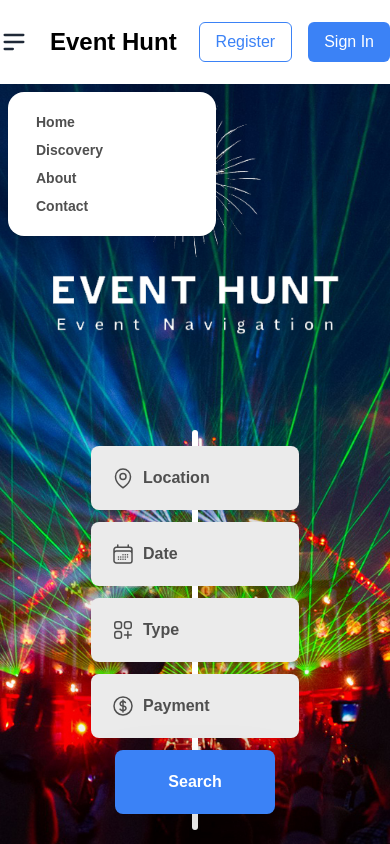
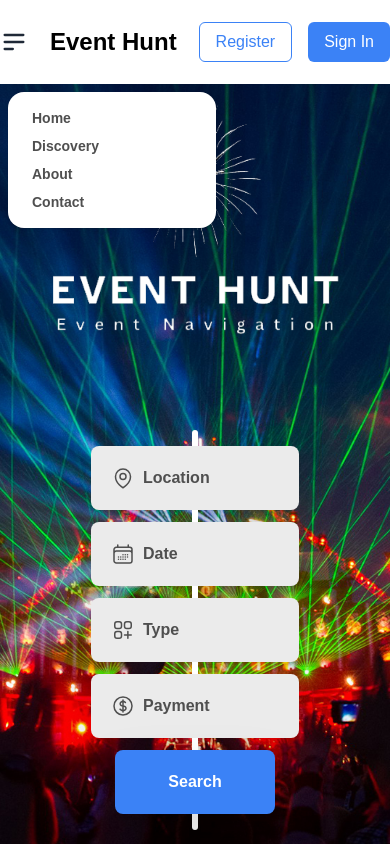
Before and after one commit to Neangthary/wct-app, a Next.js app: page / in a window 390 px wide. Both pictures are taken after a click on the button 14 px from the left and 42 px from the top of the page. Shown: the top 844 px of the page. Built offline with nearby package versions, Linux system fonts and the light colour scheme; a web font is replaced by a local one.

Commit message:
a small change nav

```diff
--- a/src/app/components/navbar.jsx
+++ b/src/app/components/navbar.jsx
@@ -105,7 +105,7 @@ const Navbar = (isHomepage) => {
             <div className="lg:hidden absolute top-20 left-2 w-full max-h-screen z-20 opacity-100">
               <ul
                 tabIndex={0}
-                className="menu menu-sm dropdown-content mt-3 z-[1] p-4 shadow bg-base-100 rounded-box w-52 font-bold"
+                className="menu menu-sm dropdown-content mt-3 z-[1] p-3 shadow bg-base-100 rounded-box w-52 font-bold"
                 style={{ color: "#4F4F4F" }}
               >
                 <li>
```
